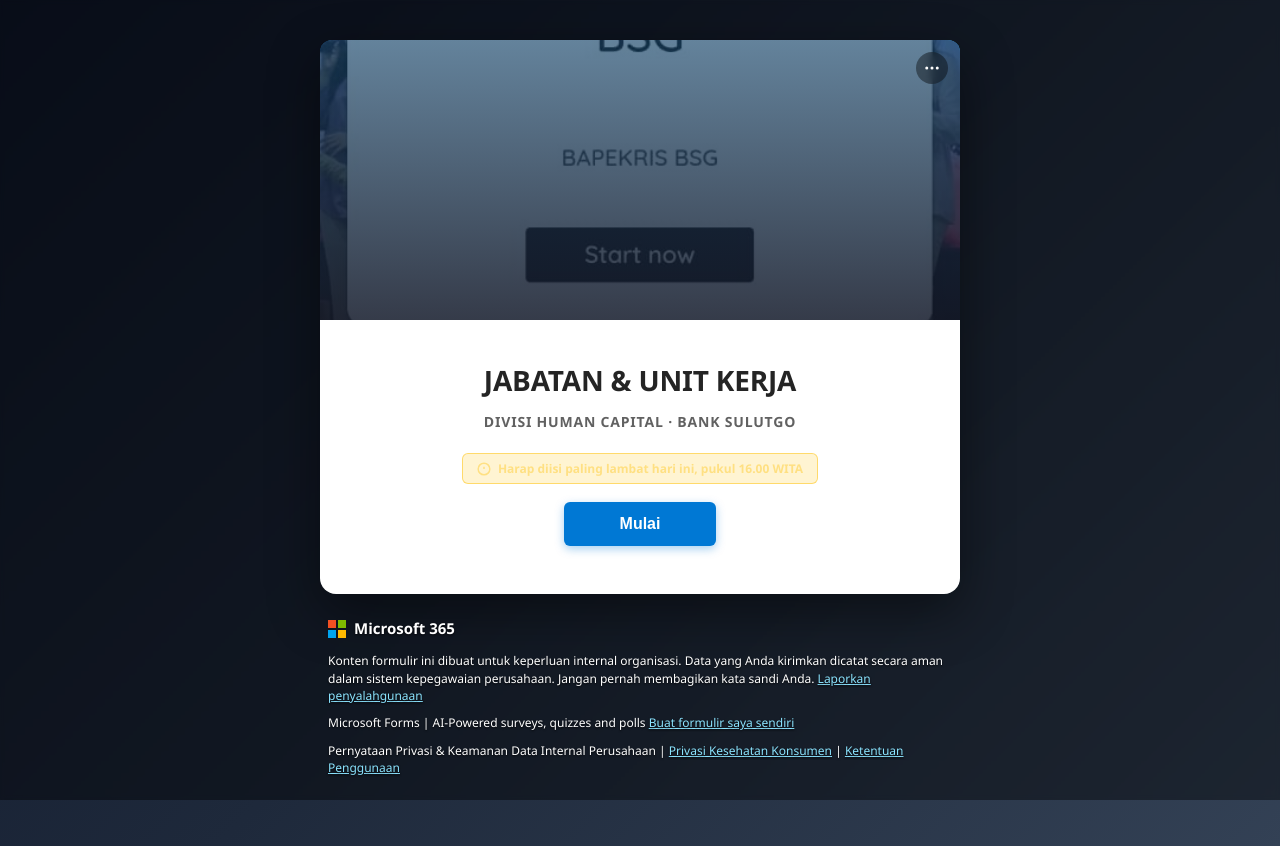
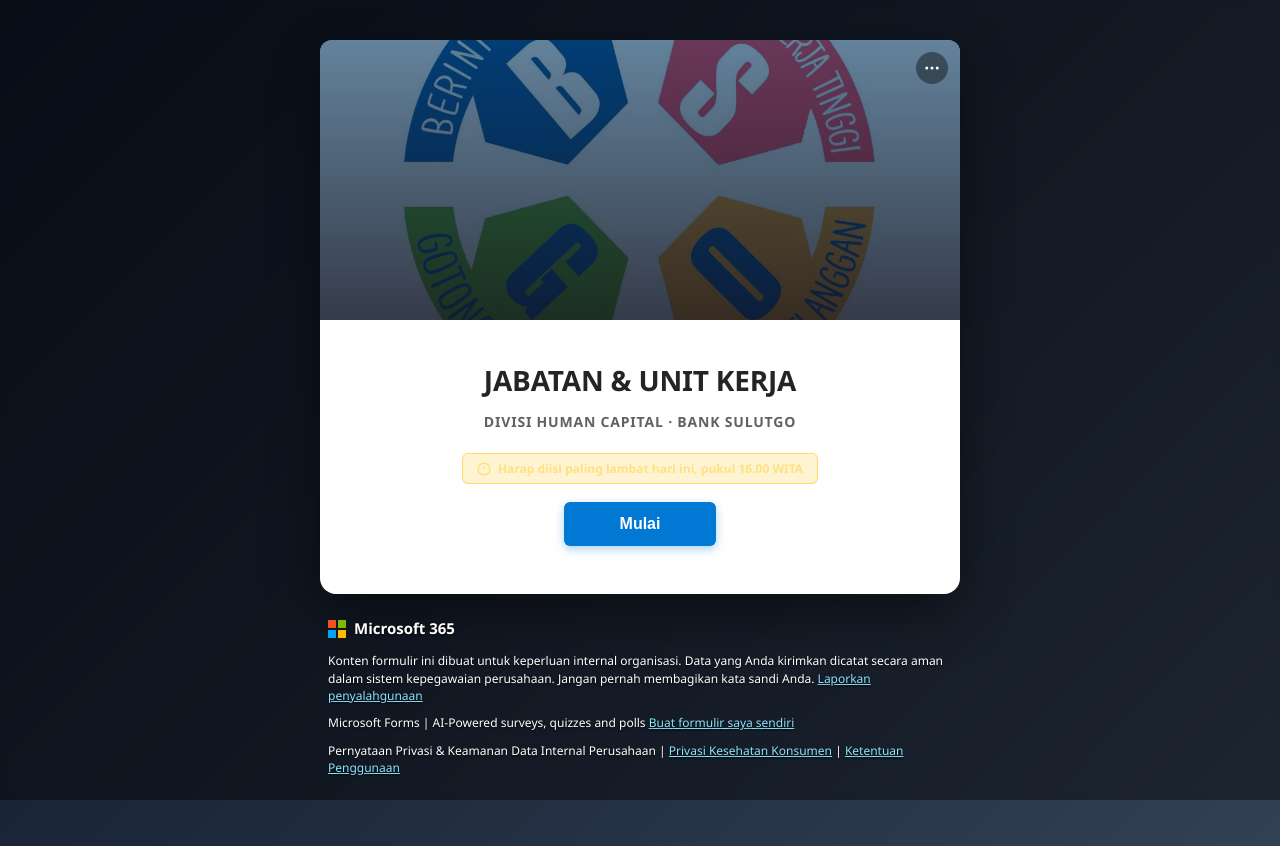
Before and after one commit to JayChristofel/bsg-portal-karyawan, a Next.js app: page / in a window 1280 px wide. Built offline with nearby package versions, Linux system fonts and the light colour scheme.

Commit message:
Initial Commit

```diff
--- a/app/page.tsx
+++ b/app/page.tsx
@@ -178,7 +178,7 @@
         {currentView === 'cover' && (
           <div id="view-cover">
             <div className="relative flex h-[200px] w-full items-center justify-center overflow-hidden rounded-t-[12px] bg-[linear-gradient(135deg,#004e8c_0%,#0078d4_50%,#50e6ff_100%)] sm:h-[240px] lg:h-[280px]">
-              <div className="absolute inset-0 bg-[url('/assets/background.jpg')] bg-cover bg-center brightness-[0.65] saturate-[1.2]" />
+              <div className="absolute inset-0 bg-[url('/assets/BSGO.jpg')] bg-cover bg-center brightness-[0.65] saturate-[1.2]" />
               <div className="absolute inset-0 bg-[linear-gradient(to_bottom,rgba(0,78,140,0.4)_0%,rgba(15,23,42,0.75)_100%)]" />
               <div className="absolute top-3 right-3 z-3 flex size-8 cursor-pointer items-center justify-center rounded-full bg-black/40 text-white backdrop-blur-[4px] transition-colors duration-200" title="More options">
                 <svg width="18" height="18" viewBox="0 0 24 24" fill="currentColor">
```
